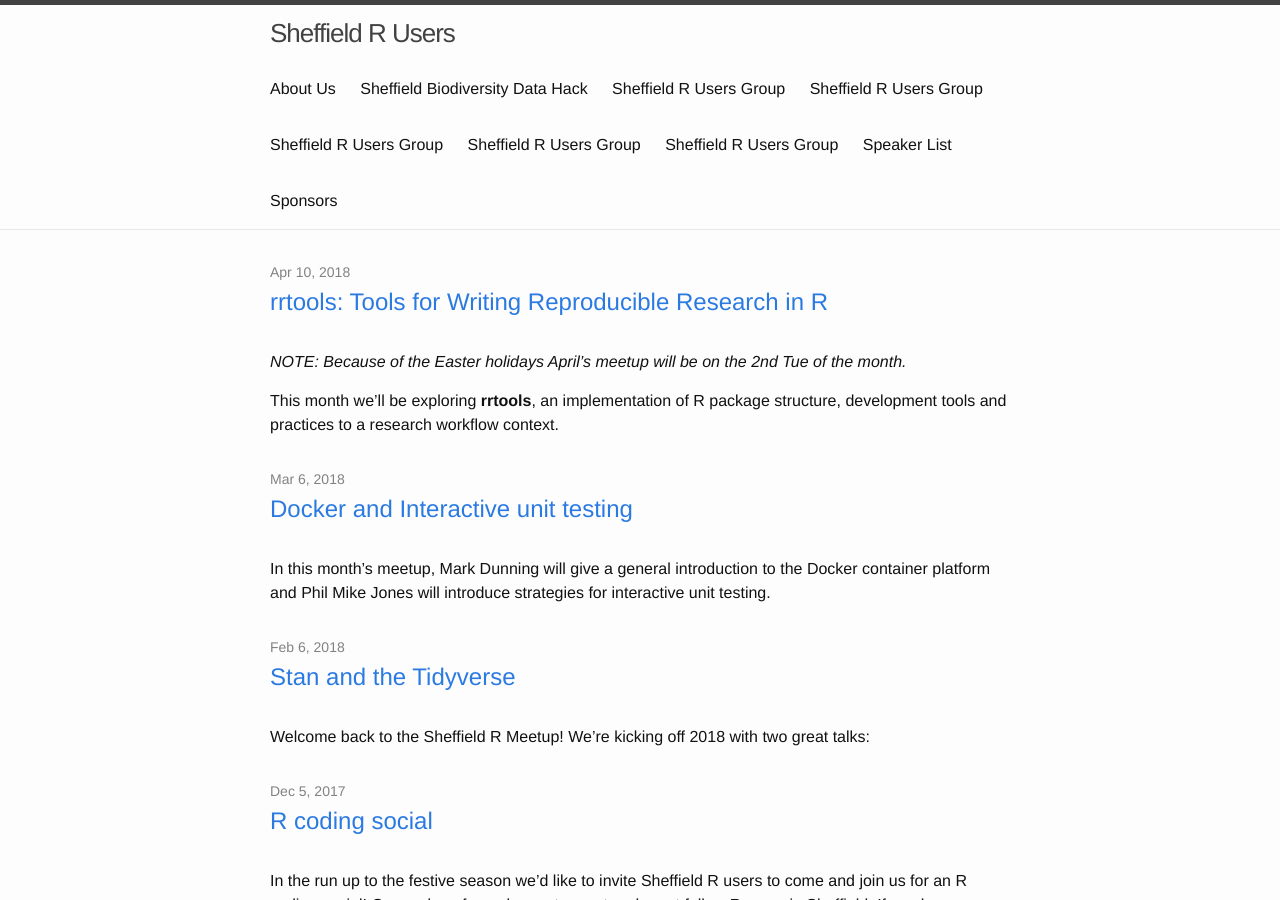
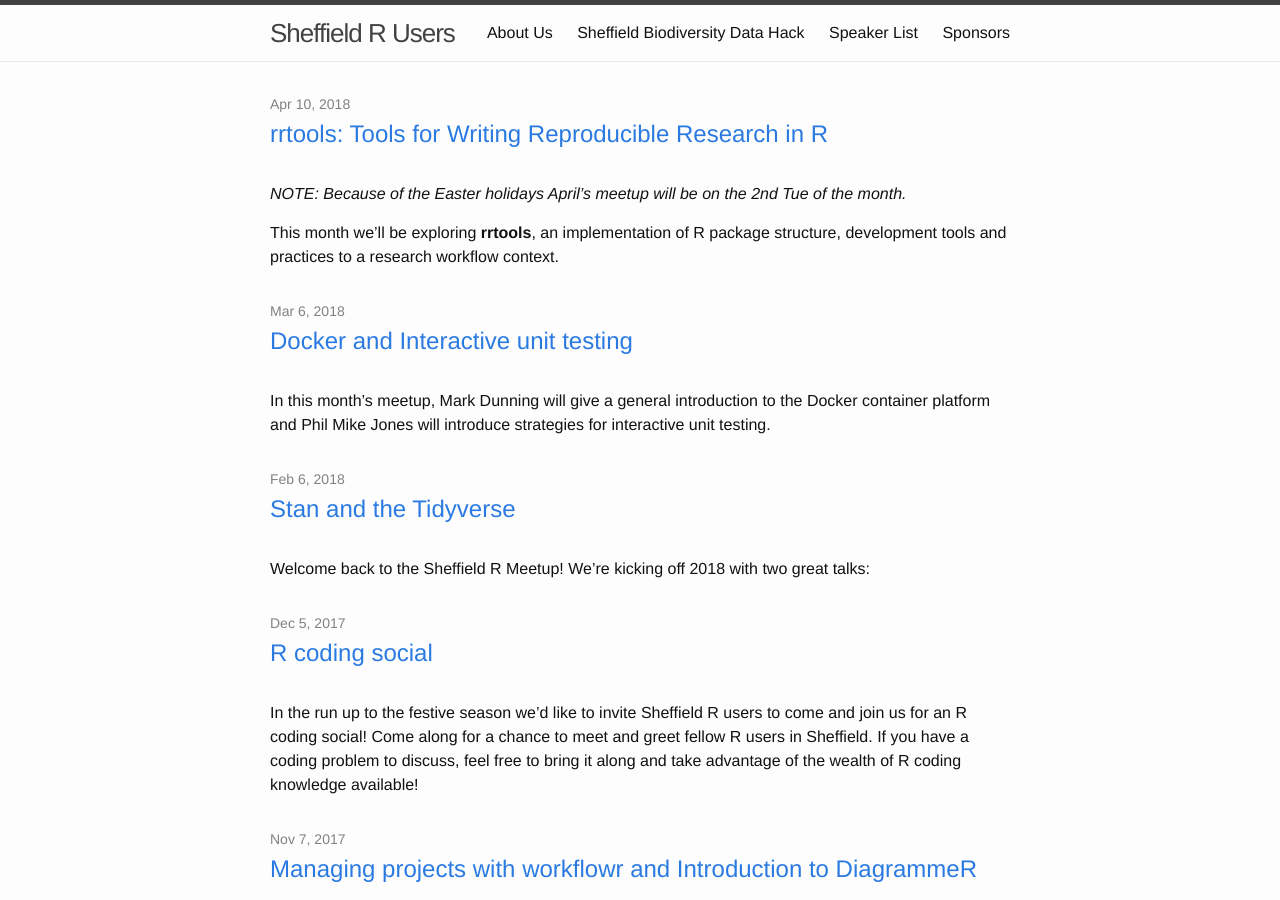
Before and after one commit to SheffieldR/Original.SheffieldR.github.io, a Jekyll site: the page built from index.html, in a window 1280 px wide and 900 px high. Built offline with Jekyll 4.4.1, drawn with Linux system fonts in a browser that asks for light colours; part of the change alters nothing that is shown.

```diff
--- a/_config.yml
+++ b/_config.yml
@@ -18,3 +18,7 @@ github_username:  SheffieldR
 
 # Build settings
 markdown: kramdown
+
+# Exclude intro slides markdown to avoid messing up auto-generated navigation menu
+exclude:
+- intro_slides/*.Rmd
```
